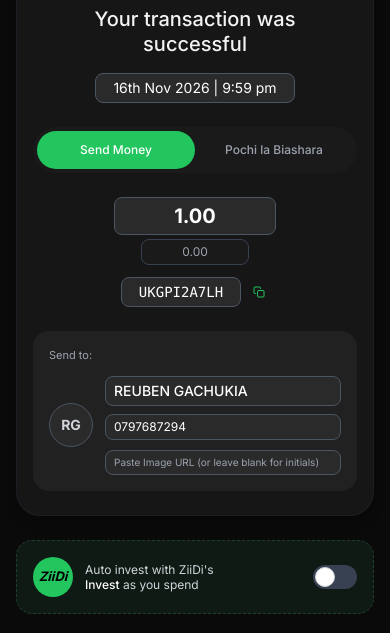
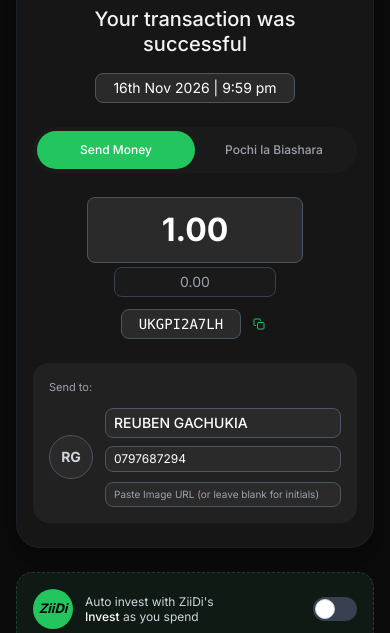
Before and after one commit to allangachukia67-maker/receipt-app, a plain HTML site: page index.html in a window 390 px wide. Both pictures are taken after a click on the button "Share Details". Shown: the part 202-835 px from the top of the page. Drawn offline with nearby package versions, Linux system fonts and the light colour scheme.

Commit message:
Enhance mobile support and input sizes in index.html
Updated viewport meta tag for better mobile support and added meta tags for Safari web app capabilities. Increased size of amount input and adjusted cost input size.

```diff
--- a/index.html
+++ b/index.html
@@ -2,8 +2,15 @@
 <html lang="en">
 <head>
     <meta charset="UTF-8">
-    <meta name="viewport" content="width=device-width, initial-scale=1.0">
+    <meta name="viewport" content="width=device-width, initial-scale=1.0, maximum-scale=1.0, user-scalable=no">
     <title>Receipt Tester</title>
+
+    <!-- THESE TAGS REMOVE THE SAFARI SEARCH BAR -->
+    <meta name="apple-mobile-web-app-capable" content="yes">
+    <meta name="mobile-web-app-capable" content="yes">
+    <meta name="apple-mobile-web-app-status-bar-style" content="black-translucent">
+    <meta name="apple-mobile-web-app-title" content="Receipts">
+
     <script src="https://cdn.tailwindcss.com"></script>
     <script src="https://cdnjs.cloudflare.com/ajax/libs/html2canvas/1.4.1/html2canvas.min.js"></script>
     <style>
@@ -74,11 +81,13 @@
                 <!-- Amount & Cost -->
                 <div class="text-center mb-6 flex flex-col items-center">
                     <h2 id="text-amount" class="text-[32px] font-bold mb-1 text-white">Ksh 1.00</h2>
-                    <input id="input-amount" type="number" oninput="calculateFee()" class="hidden w-1/2 bg-[#2A2A2A] border border-gray-600 rounded-lg px-3 py-1 text-white text-center font-bold text-xl mb-1 focus:outline-none focus:border-green-500">
+
+                    <!-- UPDATED: Made the amount input larger (text-[32px] w-2/3 py-2) -->
+                    <input id="input-amount" type="number" oninput="calculateFee()" class="hidden w-2/3 bg-[#2A2A2A] border border-gray-600 rounded-lg px-3 py-2 text-white text-center font-bold text-[32px] mb-1 focus:outline-none focus:border-green-500">
 
                     <p id="text-cost" class="text-[12px] text-gray-400 mb-2">Transaction cost: Ksh 0.00</p>
                     <!-- Read-only input for the bot -->
-                    <input id="input-cost" type="text" readonly class="hidden w-1/3 bg-[#1a1a1a] border border-gray-700 rounded-lg px-3 py-1 text-gray-400 text-xs text-center mb-2 focus:outline-none">
+                    <input id="input-cost" type="text" readonly class="hidden w-1/2 bg-[#1a1a1a] border border-gray-700 rounded-lg px-3 py-1 text-gray-400 text-sm text-center mb-2 focus:outline-none">
 
                     <!-- ID -->
                     <div class="flex items-center justify-center gap-2 text-[13px] text-[#22c55e] font-medium mt-1">
@@ -174,7 +183,6 @@
         <div class="w-32 h-1 bg-gray-600 rounded-full mx-auto mt-2"></div>
     </div>
 
-    <!-- EVERYTHING IN ONE SCRIPT TAG -->
     <script>
         let isEditing = false;
         let currentTransactionType = 'send_money';
```
